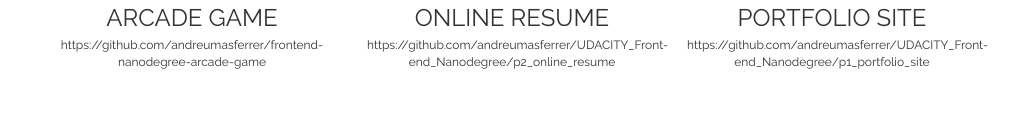
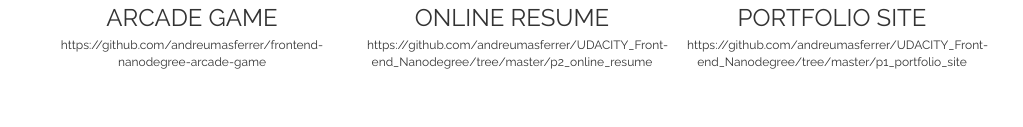
Before and after one commit to andreumasferrer/UDACITY_Front-end-Nanodegree, a plain HTML site: page p1_portfolio_site/index.html in a window 1280 px wide. Shown: the part 1184-1311 px from the top of the page, without its empty margins (128-1151 px from the left). Drawn offline with Linux system fonts and the light colour scheme.

Commit message:
Fix broken GitHub links

```diff
--- a/p1_portfolio_site/index.html
+++ b/p1_portfolio_site/index.html
@@ -71,18 +71,18 @@
           </a>
         </article>
         <article class="project col-md-4 col-sm-6">
-          <a href="https://github.com/andreumasferrer/UDACITY_Front-end_Nanodegree/p2_online_resume">
+          <a href="https://github.com/andreumasferrer/UDACITY_Front-end_Nanodegree/tree/master/p2_online_resume">
             <img src="img/online_resume_large.jpg" class="img-responsive" alt="Online resume screenshot" srcset="img/online_resume.jpg 1x, img/online_resume_large.jpg 2x">
             <h3 class="project-title text-uppercase">Online Resume</h3>
-            <p class="project-url">https://github.com/andreumasferrer/UDACITY_Front-end_Nanodegree/p2_online_resume</p>
+            <p class="project-url">https://github.com/andreumasferrer/UDACITY_Front-end_Nanodegree/tree/master/p2_online_resume</p>
           </a>
         </article>
         <article class="project col-md-4 col-sm-6">
-          <a href="https://github.com/andreumasferrer/UDACITY_Front-end_Nanodegree/p1_portfolio_site">
+          <a href="https://github.com/andreumasferrer/UDACITY_Front-end_Nanodegree/tree/master/p1_portfolio_site">
             <!-- Photo Credit: All images taken or created by me (Andreu) -->
             <img src="img/portfolio_project_large.jpg" class="img-responsive" alt="Potfolio project screenshot" srcset="img/portfolio_project.jpg 1x, img/portfolio_project_large.jpg 2x">
             <h3 class="project-title text-uppercase">Portfolio Site</h3>
-            <p class="project-url">https://github.com/andreumasferrer/UDACITY_Front-end_Nanodegree/p1_portfolio_site</p>
+            <p class="project-url">https://github.com/andreumasferrer/UDACITY_Front-end_Nanodegree/tree/master/p1_portfolio_site</p>
           </a>
         </article>
       </div>
```
